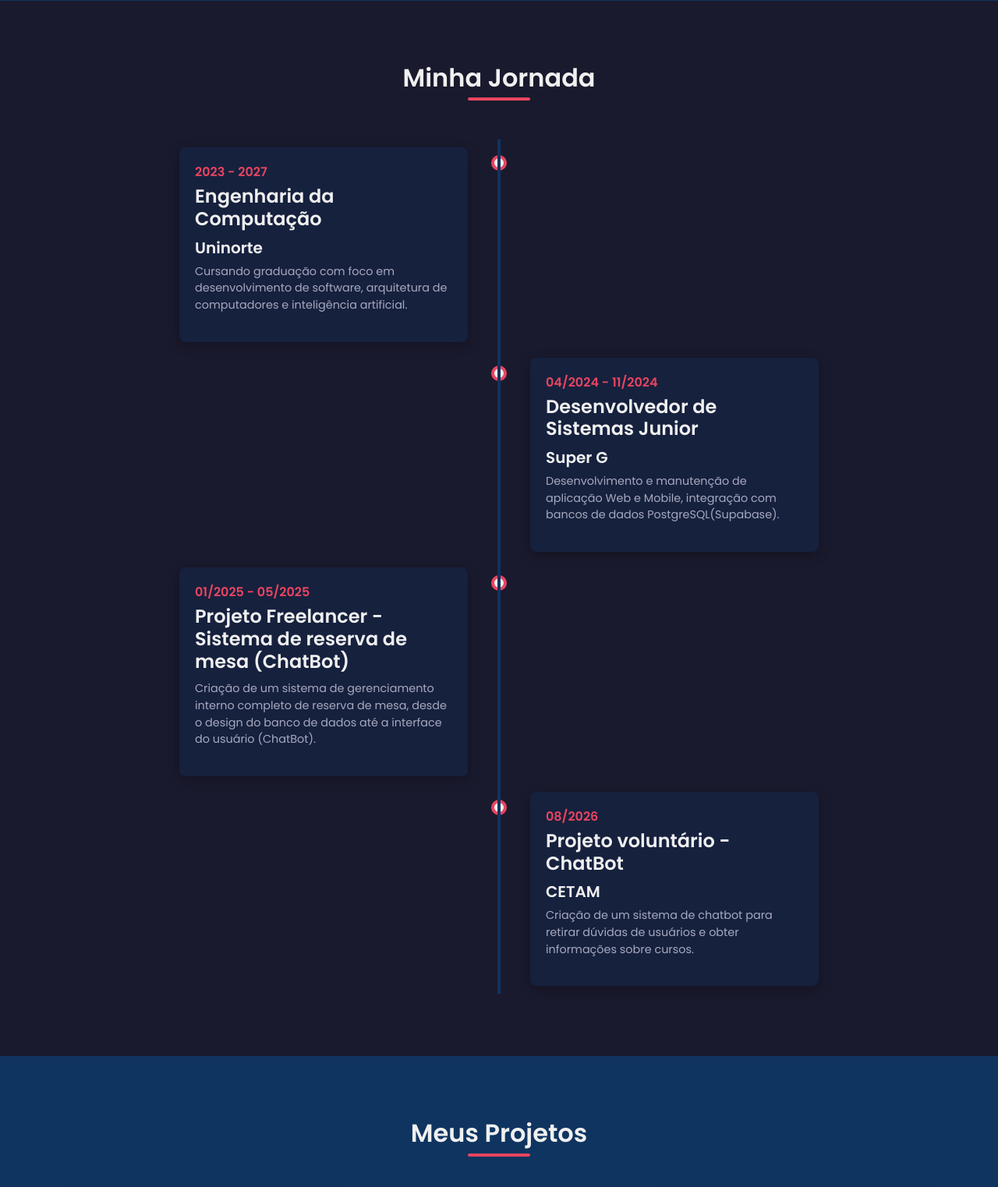
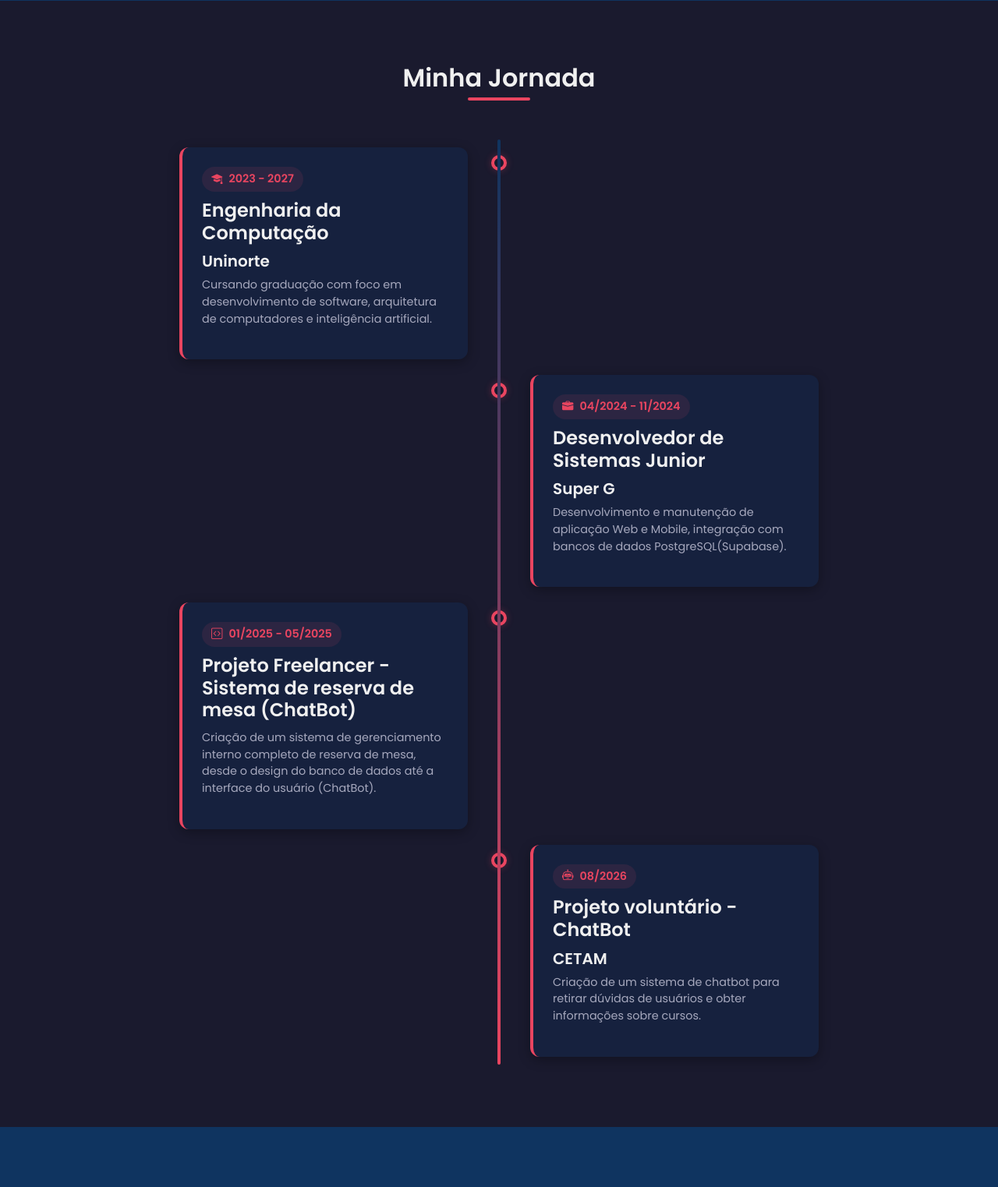
Before and after one commit to JPedroCMartins/portfolio-page, a Flask app: page / in a window 1280 px wide. Shown: the part 2066-3589 px from the top of the page at 78% size. Run offline with Flask 3, Linux system fonts and the light colour scheme; some libraries are stand-ins or nearby versions.

Commit message:
feat: Reimagine a seção 'Minha Jornada' com nova UI e interações
Co-authored-by: aider (gemini/gemini-3-pro-preview) <aider@aider.chat>

```diff
--- a/app/static/css/main.css
+++ b/app/static/css/main.css
@@ -166,11 +166,12 @@ h6 {
     content: '';
     position: absolute;
     width: 4px;
-    background-color: var(--dark-primary);
+    background: linear-gradient(to bottom, var(--dark-primary) 0%, var(--highlight) 100%);
     top: 0;
     bottom: 0;
     left: 50%;
     margin-left: -2px;
+    border-radius: 2px;
 }
 
 .timeline-item {
@@ -178,6 +179,7 @@ h6 {
     position: relative;
     background-color: inherit;
     width: 50%;
+    transition: all 0.3s ease;
 }
 
 .timeline-item::after {
@@ -187,11 +189,19 @@ h6 {
     width: 20px;
     height: 20px;
     right: -10px;
-    background-color: var(--text-light);
+    background-color: var(--dark-bg);
     border: 4px solid var(--highlight);
     top: 20px;
     border-radius: 50%;
     z-index: 1;
+    box-shadow: 0 0 10px rgba(233, 69, 96, 0.3);
+    transition: all 0.3s ease;
+}
+
+.timeline-item:hover::after {
+    background-color: var(--highlight);
+    box-shadow: 0 0 20px rgba(233, 69, 96, 0.8);
+    transform: scale(1.2);
 }
 
 .timeline-item.left {
@@ -207,17 +217,29 @@ h6 {
 }
 
 .timeline-content {
-    padding: 20px;
+    padding: 25px;
     background-color: var(--dark-card);
     position: relative;
-    border-radius: 8px;
+    border-radius: 12px;
+    border-left: 4px solid var(--highlight);
     box-shadow: 0 4px 15px rgba(0, 0, 0, 0.3);
+    transition: transform 0.3s ease, box-shadow 0.3s ease;
+}
+
+.timeline-item:hover .timeline-content {
+    transform: translateY(-5px);
+    box-shadow: 0 10px 30px rgba(233, 69, 96, 0.2);
 }
 
 .timeline-content .date {
     color: var(--highlight);
     font-weight: 600;
-    margin-bottom: 5px;
+    margin-bottom: 10px;
+    display: inline-block;
+    padding: 5px 12px;
+    background-color: rgba(233, 69, 96, 0.1);
+    border-radius: 20px;
+    font-size: 0.9rem;
 }
 
 .timeline-content h4 {
--- a/app/templates/index.html
+++ b/app/templates/index.html
@@ -140,7 +140,7 @@
             <div class="timeline">
                 <div class="timeline-item left" data-aos="fade-right">
                     <div class="timeline-content">
-                        <div class="date">2023 - 2027</div>
+                        <div class="date"><i class="bi bi-mortarboard-fill me-2"></i>2023 - 2027</div>
                         <h4>Engenharia da Computação</h4>
                         <h5>Uninorte</h5>
                         <p>Cursando graduação com foco em desenvolvimento de software, arquitetura de computadores e
@@ -149,7 +149,7 @@
                 </div>
                 <div class="timeline-item right" data-aos="fade-left">
                     <div class="timeline-content">
-                        <div class="date">04/2024 - 11/2024</div>
+                        <div class="date"><i class="bi bi-briefcase-fill me-2"></i>04/2024 - 11/2024</div>
                         <h4>Desenvolvedor de Sistemas Junior</h4>
                         <h5>Super G</h5>
                         <p>Desenvolvimento e manutenção de aplicação Web e Mobile, integração com bancos de dados
@@ -158,16 +158,15 @@
                 </div>
                 <div class="timeline-item left" data-aos="fade-right">
                     <div class="timeline-content">
-                        <div class="date">01/2025 - 05/2025</div>
+                        <div class="date"><i class="bi bi-code-square me-2"></i>01/2025 - 05/2025</div>
                         <h4>Projeto Freelancer - Sistema de reserva de mesa (ChatBot)</h4>
-
                         <p>Criação de um sistema de gerenciamento interno completo de reserva de mesa, desde o design do
                             banco de dados até a interface do usuário (ChatBot).</p>
                     </div>
                 </div>
                 <div class="timeline-item right" data-aos="fade-left">
                     <div class="timeline-content">
-                        <div class="date">08/2026</div>
+                        <div class="date"><i class="bi bi-robot me-2"></i>08/2026</div>
                         <h4>Projeto voluntário - ChatBot</h4>
                         <h5>CETAM</h5>
                         <p>Criação de um sistema de chatbot para retirar dúvidas de usuários e obter informações sobre
```
